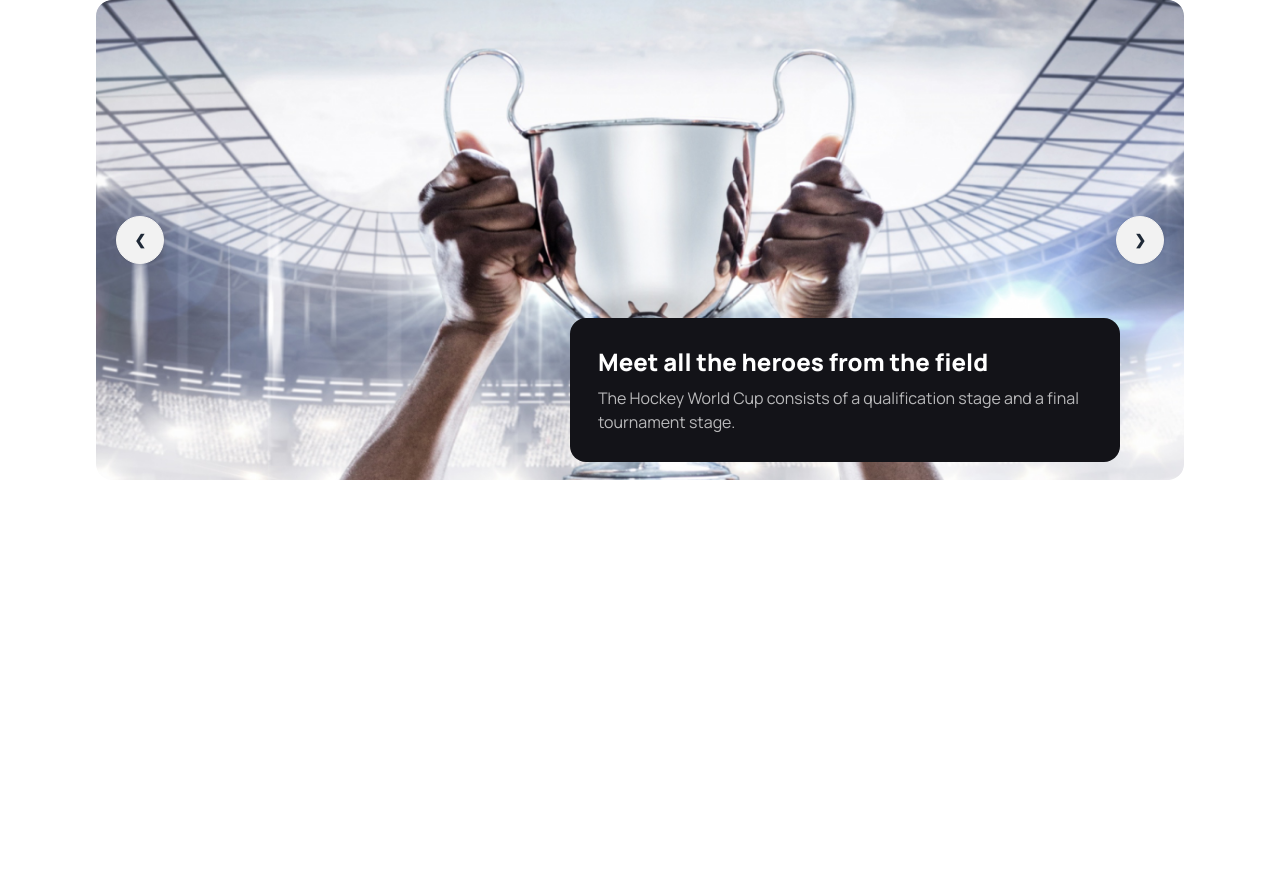
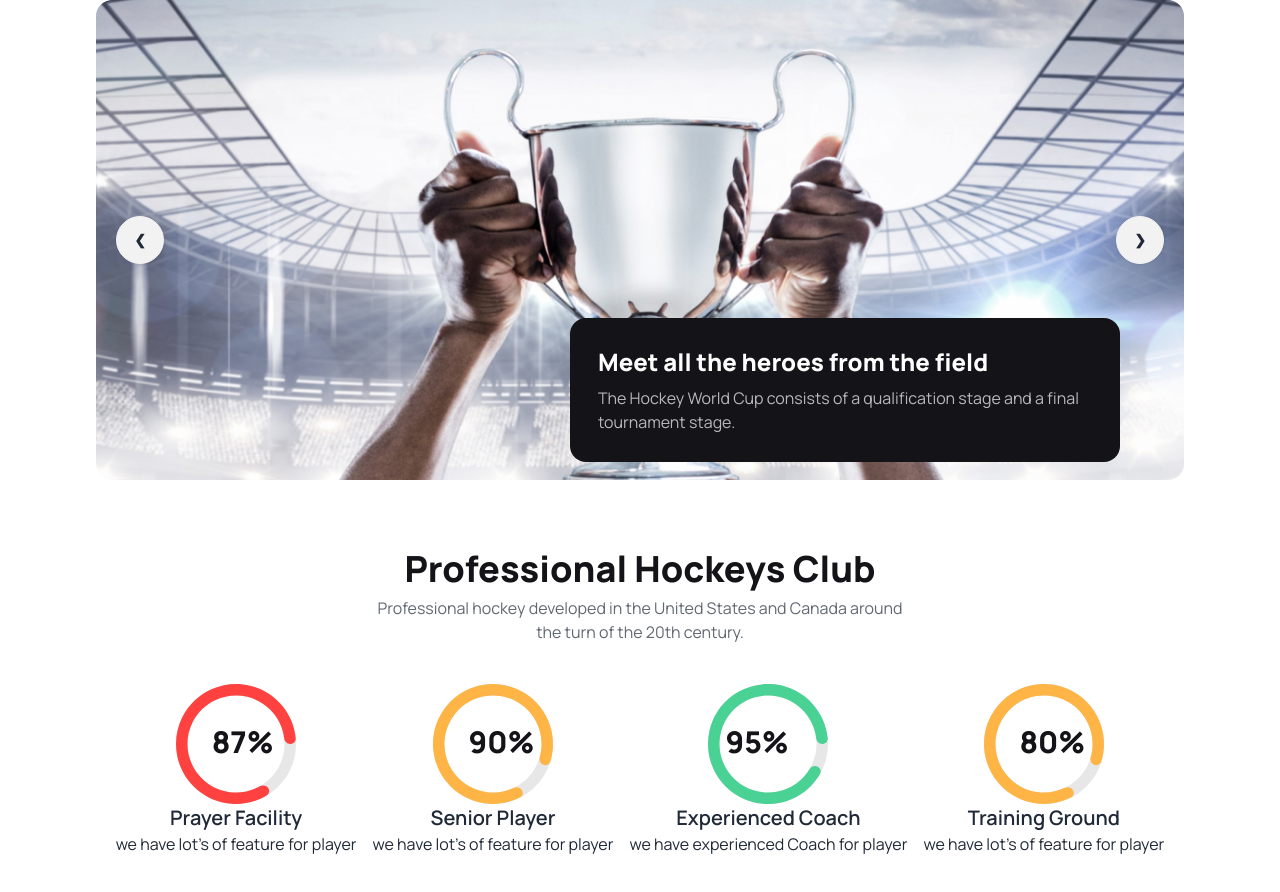
Before and after one commit to Masumkhan0/hockey-a3, a plain HTML site: page index.html in a window 1280 px wide. Before the commit the page ends 800 px from the top, so only its background shows below. Drawn offline with nearby package versions, Linux system fonts and the light colour scheme.

Commit message:
Rating section added

```diff
--- a/index.html
+++ b/index.html
@@ -16,6 +16,11 @@
     <style>
         .manrope-font{
             font-family: 'Manrope', sans-serif;
+        }
+        .common-head{
+            color: #131318;
+            font-size: 36px;
+            font-weight: 800;
         }
 
     </style>
@@ -59,6 +64,47 @@
 
     </header>
     <main>
+        <!-- Professional Hockeys Club section -->
+        <section class="container mx-auto px-8 lg:px-24 my-14">
+            <div class="flex flex-col justify-center items-center lg:max-w-[50%] mx-auto">
+                <h2 class="common-head">Professional Hockeys Club</h2>
+                <p class="text-center opacity-70">Professional hockey developed in the United States and Canada around the turn of the 20th century.</p>
+            </div>
+            <!-- Rating area -->
+            <div class="my-10 lg:flex justify-center items-center gap-4">
+                <div class="relative flex flex-col justify-center items-center">
+                    <img src="Images/red.svg" alt="">
+                    <h3 class="text-[#131318] font-extrabold text-3xl absolute top-10 left-64 lg:left-24">87%</h3>
+                    <h5 class="font-semibold text-xl">Prayer Facility</h5>
+                    <p>we have lot's of feature for player</p>
+                </div>
+                <div class="relative flex flex-col justify-center items-center">
+                    <img src="Images/yellow.svg" alt="">
+                    <h3 class="text-[#131318] font-extrabold text-3xl absolute top-10 left-64 lg:left-24">90%</h3>
+                    <h5 class="font-semibold text-xl">Senior Player</h5>
+                    <p>we have lot's of feature for player</p>
+                </div>
+                <div class="relative flex flex-col justify-center items-center">
+                    <img src="Images/green.svg" alt="">
+                    <h3 class="text-[#131318] font-extrabold text-3xl absolute top-10 left-64 lg:left-24">95%</h3>
+                    <h5 class="font-semibold text-xl">Experienced Coach</h5>
+                    <p>we have experienced Coach for player</p>
+                </div>
+                <div class="relative flex flex-col justify-center items-center">
+                    <img src="Images/orange.svg" alt="">
+                    <h3 class="text-[#131318] font-extrabold text-3xl absolute top-10 left-64 lg:left-24">80%</h3>
+                    <h5 class="font-semibold text-xl">Training Ground</h5>
+                    <p>we have lot's of feature for player</p>
+                </div>
+
+
+
+
+            </div>
+
+
+
+        </section>
 
     </main>
     <footer>
```
Also changed, not shown: Images/green.svg (added), Images/orange.svg (added), Images/red.svg (added), Images/yellow.svg (added).
